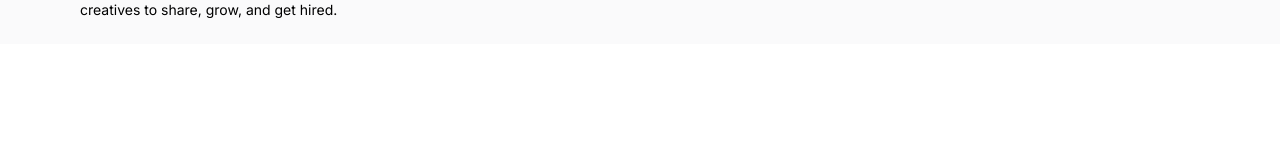
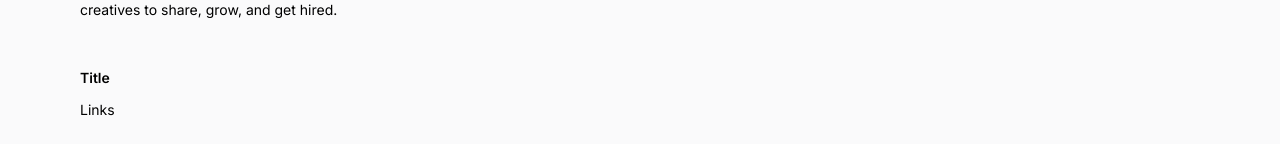
Before and after one commit to jonahunuafe/dribble-clone, a Next.js app: page / in a window 1280 px wide. Shown: the part 349-504 px from the top of the page. Built offline with nearby package versions, Linux system fonts and the light colour scheme.

Commit message:
created FooterColumn component

```diff
--- a/components/Footer.tsx
+++ b/components/Footer.tsx
@@ -1,5 +1,14 @@
 import React from 'react'
 import Image from 'next/image';
+
+const FooterColumn = () => (
+  <div className='footer_column'>
+    <h4 className='font-semibold'>Title</h4>
+    <ul className='flex flex-col gap-2 font-normal'>
+      Links
+    </ul>
+  </div>
+)
 
 const Footer = () => {
   return (
@@ -17,6 +26,10 @@ const Footer = () => {
             Flexibble is the world&apos;s leading community for creatives to share, grow, and get hired.
           </p>
         </div>
+
+        <div className='flex flex-wrap gap-12'>
+          <FooterColumn />
+        </div>
       </div>
     </footer>
   )
```
